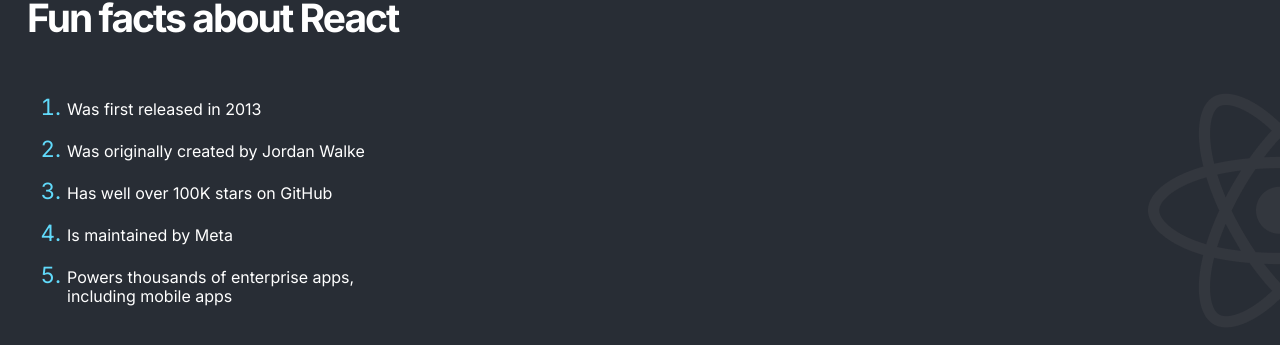
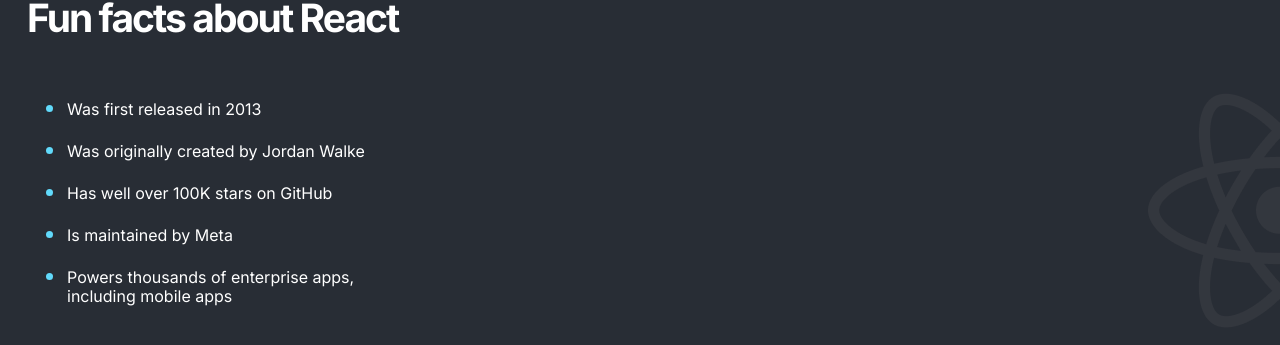
Before and after one commit to andyja/scrimba-second-react, a React (Create React App) app: page / in a window 1280 px wide. Shown: the part 153-498 px from the top of the page. Built offline with nearby package versions, Linux system fonts and the light colour scheme.

Commit message:
list refactor

```diff
--- a/src/components/Main.js
+++ b/src/components/Main.js
@@ -4,13 +4,13 @@
     return (
         <main>
             <h1 className="main--title">Fun facts about React</h1>
-            <ol className="main--facts">
+            <ul className="main--facts">
                 <li>Was first released in 2013</li>
                 <li>Was originally created by Jordan Walke</li>
                 <li>Has well over 100K stars on GitHub</li>
                 <li>Is maintained by Meta</li>
                 <li>Powers thousands of enterprise apps, including mobile apps</li>
-            </ol>
+            </ul>
         </main>
     )
 }
```
